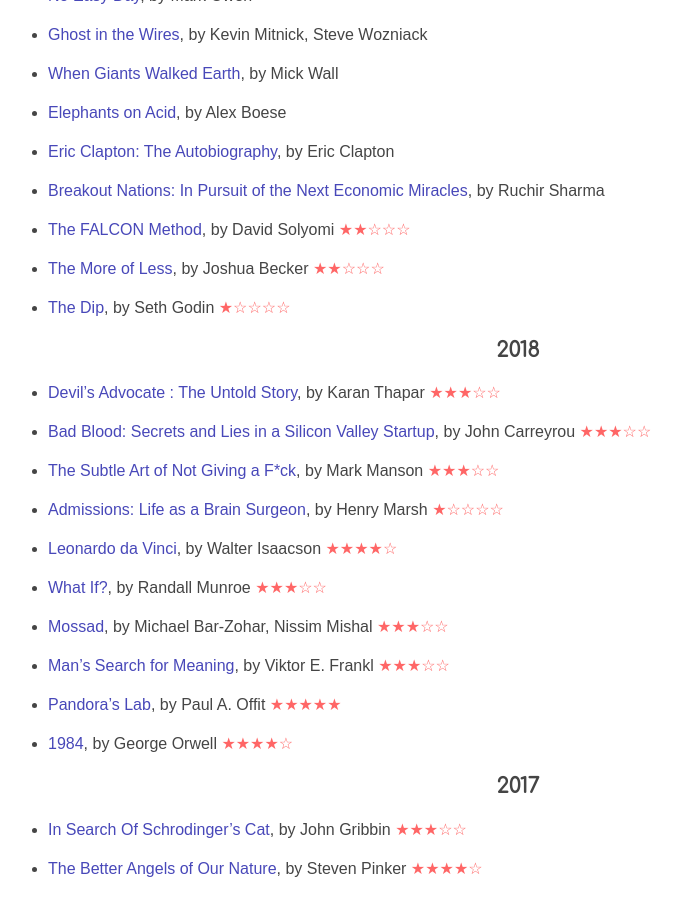
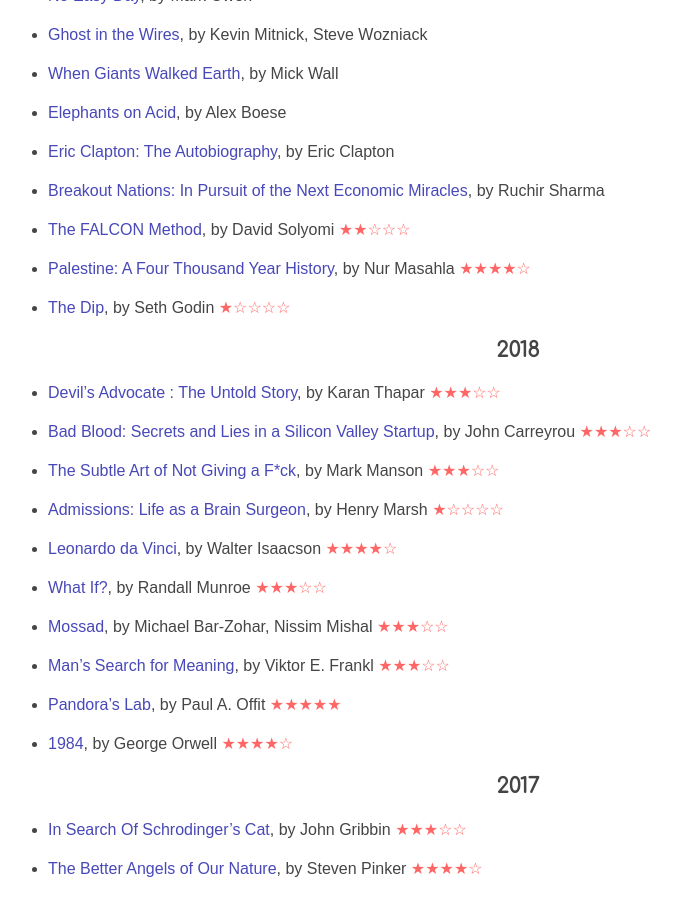
Before and after one commit to lprimeroo/saruftw.github.io.old, a Jekyll site: the page built from meta.md, in a window 1280 px wide and 900 px high, scrolled down 626 px. Shown: the whole window, without its empty margins (122-803 px from the left). Built offline with Jekyll 4.4.1, drawn with Linux system fonts in a browser that asks for light colours; nearby versions of some CDN libraries.

Commit message:
Update meta.md

```diff
--- a/meta.md
+++ b/meta.md
@@ -43,7 +43,7 @@
 
 * <a href="https://www.amazon.com/FALCON-Method-Building-Passive-Investing/dp/1631610406/ref=sr_1_1?crid=3S1QZ0OD66SDB&keywords=the+falcon+method&qid=1553246001&s=gateway&sprefix=the+falcon+method%2Caps%2C332&sr=8-1">The FALCON Method</a>, by David Solyomi<span class="rating">  &#9733;&#9733;&#9734;&#9734;&#9734;</span>
 
-* <a href="https://www.amazon.in/More-Less-Finding-Under-Everything/dp/1601427964">The More of Less</a>, by Joshua Becker<span class="rating">  &#9733;&#9733;&#9734;&#9734;&#9734;</span>
+* <a href="https://www.amazon.com/Palestine-Four-Thousand-Year-History/dp/1786992728/ref=sr_1_4?keywords=palestine&qid=1553575519&s=gateway&sr=8-4">Palestine: A Four Thousand Year History</a>, by Nur Masahla<span class="rating">  &#9733;&#9733;&#9733;&#9733;&#9734;</span>
 
 * <a href="https://www.amazon.com/Dip-Little-Book-Teaches-Stick/dp/1591841666">The Dip</a>, by Seth Godin<span class="rating">  &#9733;&#9734;&#9734;&#9734;&#9734;</span>
 
```
